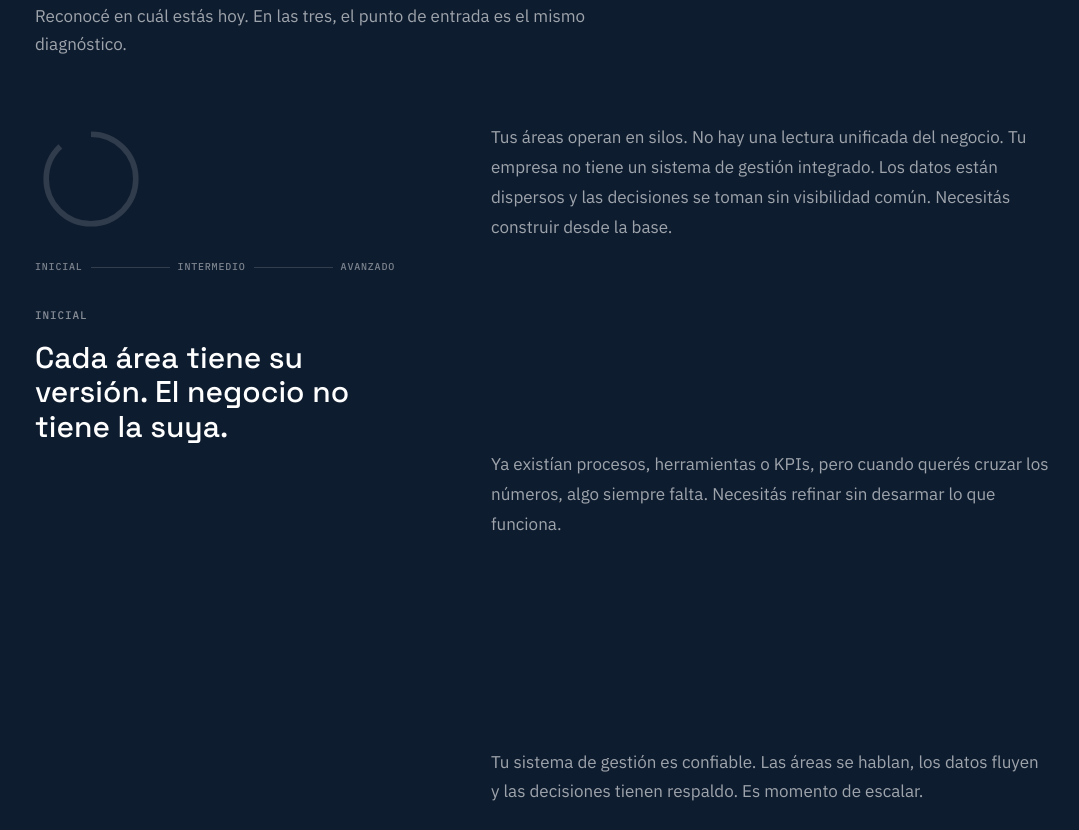
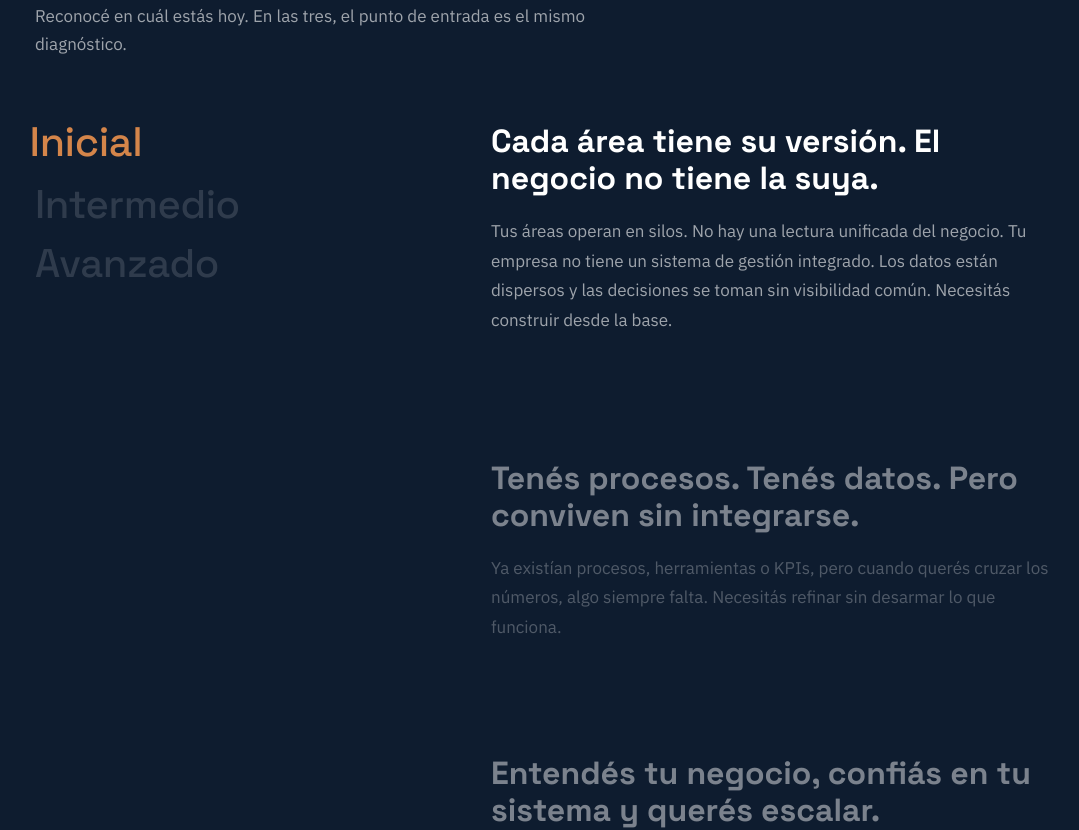
Before and after one commit to orquestba/orquestba-landing, a Next.js app: page / in a window 1280 px wide. Shown: the part 2160-2990 px from the top of the page, without its empty margins (25-1104 px from the left). Built offline with nearby package versions, Linux system fonts and the light colour scheme; no server answers.

Commit message:
Improve Diagnostic animation

```diff
--- a/app/components/Diagnostic.tsx
+++ b/app/components/Diagnostic.tsx
@@ -1,6 +1,6 @@
 "use client";
 
-import { forwardRef, useRef } from "react";
+import { useRef } from "react";
 import gsap from "gsap";
 import { ScrollTrigger } from "gsap/ScrollTrigger";
 import { useGSAP } from "@gsap/react";
@@ -26,54 +26,14 @@ const cases = [
   },
 ];
 
-const MaturityMeter = forwardRef<SVGCircleElement>(function MaturityMeter(
-  _,
-  ref,
-) {
-  return (
-    <svg
-      viewBox="0 0 120 120"
-      className="w-24 lg:w-28"
-      aria-hidden="true"
-      fill="none"
-    >
-      <g transform="rotate(-90 60 60)">
-        {/* track — the broken ring: 88 of 100 drawn, same gap as the logo */}
-        <circle
-          cx="60"
-          cy="60"
-          r="48"
-          stroke="rgba(255,255,255,0.14)"
-          strokeWidth="6"
-          pathLength={100}
-          strokeDasharray="88 100"
-          strokeLinecap="butt"
-        />
-        {/* progress — same geometry, scrubbed by scroll */}
-        <circle
-          ref={ref}
-          cx="60"
-          cy="60"
-          r="48"
-          stroke="var(--color-copper)"
-          strokeWidth="6"
-          pathLength={100}
-          strokeDasharray="88 100"
-          strokeDashoffset={88}
-          strokeLinecap="butt"
-        />
-      </g>
-    </svg>
-  );
-});
-
 export default function Diagnostic() {
   const rootRef = useRef<HTMLElement>(null);
   const gridRef = useRef<HTMLDivElement>(null);
   const panelRef = useRef<HTMLDivElement>(null);
   const streamRef = useRef<HTMLDivElement>(null);
-  const meterRef = useRef<SVGCircleElement>(null);
-  const layersRef = useRef<(HTMLDivElement | null)[]>([]);
+  const levelRefs = useRef<(HTMLSpanElement | null)[]>([]);
+  const articleRefs = useRef<(HTMLElement | null)[]>([]);
+  const headingRefs = useRef<(HTMLHeadingElement | null)[]>([]);
 
   useGSAP(
     () => {
@@ -97,35 +57,40 @@ export default function Diagnostic() {
           // Right column barely overflows — not worth pinning.
           if (distance() < 240) return;
 
-          const tl = gsap.timeline({ defaults: { ease: "none" } });
+          let activeIdx = -1;
+          const setActive = (idx: number) => {
+            if (idx === activeIdx) return;
+            activeIdx = idx;
 
-          tl.fromTo(
-            meterRef.current,
-            { strokeDashoffset: 88 },
-            { strokeDashoffset: 0, duration: 1 },
-            0,
-          );
+            levelRefs.current.forEach((el, i) => {
+              if (!el) return;
+              gsap.to(el, {
+                color: i === idx ? "#d4854a" : "rgba(255,255,255,0.2)",
+                scale: i === idx ? 1.03 : 1,
+                y: i === idx ? -2 : 0,
+                opacity: i === idx ? 1 : 0.7,
+                duration: 0.35,
+                ease: "power2.out",
+                overwrite: "auto",
+              });
+            });
 
-          tl.to(layersRef.current[0], { autoAlpha: 0, y: -14, duration: 0.07 }, 0.3)
-            .fromTo(
-              layersRef.current[1],
-              { autoAlpha: 0, y: 14 },
-              { autoAlpha: 1, y: 0, duration: 0.07 },
-              0.33,
-            )
-            .to(layersRef.current[1], { autoAlpha: 0, y: -14, duration: 0.07 }, 0.64)
-            .fromTo(
-              layersRef.current[2],
-              { autoAlpha: 0, y: 14 },
-              { autoAlpha: 1, y: 0, duration: 0.07 },
-              0.67,
-            );
+            articleRefs.current.forEach((el, i) => {
+              if (!el) return;
+              gsap.to(el, {
+                opacity: i === idx ? 1 : 0.45,
+                y: i === idx ? 0 : 12,
+                duration: 0.35,
+                ease: "power2.out",
+                overwrite: "auto",
+              });
+            });
+          };
 
           ScrollTrigger.create({
-            animation: tl,
             trigger: g,
             start: () =>
-              `top ${(document.getElementById("main-nav")?.offsetHeight ?? 0) + 24}px`,
+              `top ${(document.getElementById("main-nav")?.offsetHeight ?? 0) + 64}px`,
             end: () => `+=${distance()}`,
             pin: p,
             pinSpacing: false,
@@ -133,6 +98,22 @@ export default function Diagnostic() {
             scrub: true,
             invalidateOnRefresh: true,
             anticipatePin: 1,
+          });
+
+          // One trigger per article, keyed to its heading — the active
+          // stage follows what the reader is actually looking at, not a
+          // scroll-percentage estimate of it.
+          cases.forEach((_, i) => {
+            const heading = headingRefs.current[i];
+            if (!heading) return;
+
+            ScrollTrigger.create({
+              trigger: heading,
+              start: "top 38%",
+              end: "bottom 38%",
+              onEnter: () => setActive(i),
+              onEnterBack: () => setActive(i),
+            });
           });
         },
       );
@@ -157,8 +138,8 @@ export default function Diagnostic() {
             Trabajamos con empresas en cualquier etapa
           </Title>
           <Title.Lede light>
-            Reconocé en cuál estás hoy. En las tres, el punto de entrada es
-            el mismo diagnóstico.
+            Reconocé en cuál estás hoy. En las tres, el punto de entrada es el
+            mismo diagnóstico.
           </Title.Lede>
         </div>
 
@@ -173,34 +154,20 @@ export default function Diagnostic() {
             ref={panelRef}
             className="hidden md:block motion-reduce:hidden self-start"
           >
-            <MaturityMeter ref={meterRef} />
-
-            <div className="mt-6 flex items-center gap-2 font-mono text-[10px] tracking-[0.08em] uppercase text-white/45">
-              <span>Inicial</span>
-              <span className="flex-1 h-px bg-white/15" />
-              <span>Intermedio</span>
-              <span className="flex-1 h-px bg-white/15" />
-              <span>Avanzado</span>
-            </div>
-
-            <div className="grid mt-8">
+            <div className="flex flex-col gap-3 lg:gap-4">
               {cases.map((c, i) => (
-                <div
+                <span
                   key={c.label}
                   ref={(el) => {
-                    layersRef.current[i] = el;
+                    levelRefs.current[i] = el;
                   }}
-                  className={["[grid-area:1/1]", i > 0 ? "opacity-0 invisible" : ""].join(
-                    " ",
-                  )}
+                  className={[
+                    "font-heading text-[30px] lg:text-[40px] leading-[1.08] tracking-[-0.01em]",
+                    i === 0 ? "text-copper-light" : "text-white/20",
+                  ].join(" ")}
                 >
-                  <div className="font-mono text-[11px] tracking-[0.08em] uppercase text-white/50 mb-4">
-                    {c.label}
-                  </div>
-                  <p className="font-heading text-[26px] lg:text-[30px] text-white leading-[1.15]">
-                    {c.statement}
-                  </p>
-                </div>
+                  {c.label}
+                </span>
               ))}
             </div>
           </div>
@@ -210,14 +177,25 @@ export default function Diagnostic() {
               state. */}
           <div
             ref={streamRef}
-            className="flex flex-col gap-16 md:gap-40 lg:gap-52"
+            className="flex flex-col gap-14 md:gap-20 lg:gap-28"
           >
-            {cases.map((c) => (
-              <article key={c.label} className="max-w-140">
-                <div className="md:hidden font-mono text-[11px] tracking-[0.08em] uppercase text-white/50 mb-3">
+            {cases.map((c, i) => (
+              <article
+                key={c.label}
+                ref={(el) => {
+                  articleRefs.current[i] = el;
+                }}
+                className="max-w-140"
+              >
+                {/* <div className="font-mono text-[11px] tracking-[0.08em] uppercase text-white/50 mb-3">
                   {c.label}
-                </div>
-                <h3 className="md:hidden font-heading text-[22px] text-white leading-[1.2] mb-4">
+                </div> */}
+                <h3
+                  ref={(el) => {
+                    headingRefs.current[i] = el;
+                  }}
+                  className="font-heading text-[26px] lg:text-[32px] text-white leading-[1.15] mb-4 lg:mb-5"
+                >
                   {c.statement}
                 </h3>
                 <p className="text-[15px] lg:text-[17px] text-white/60 leading-[1.75]">
```
